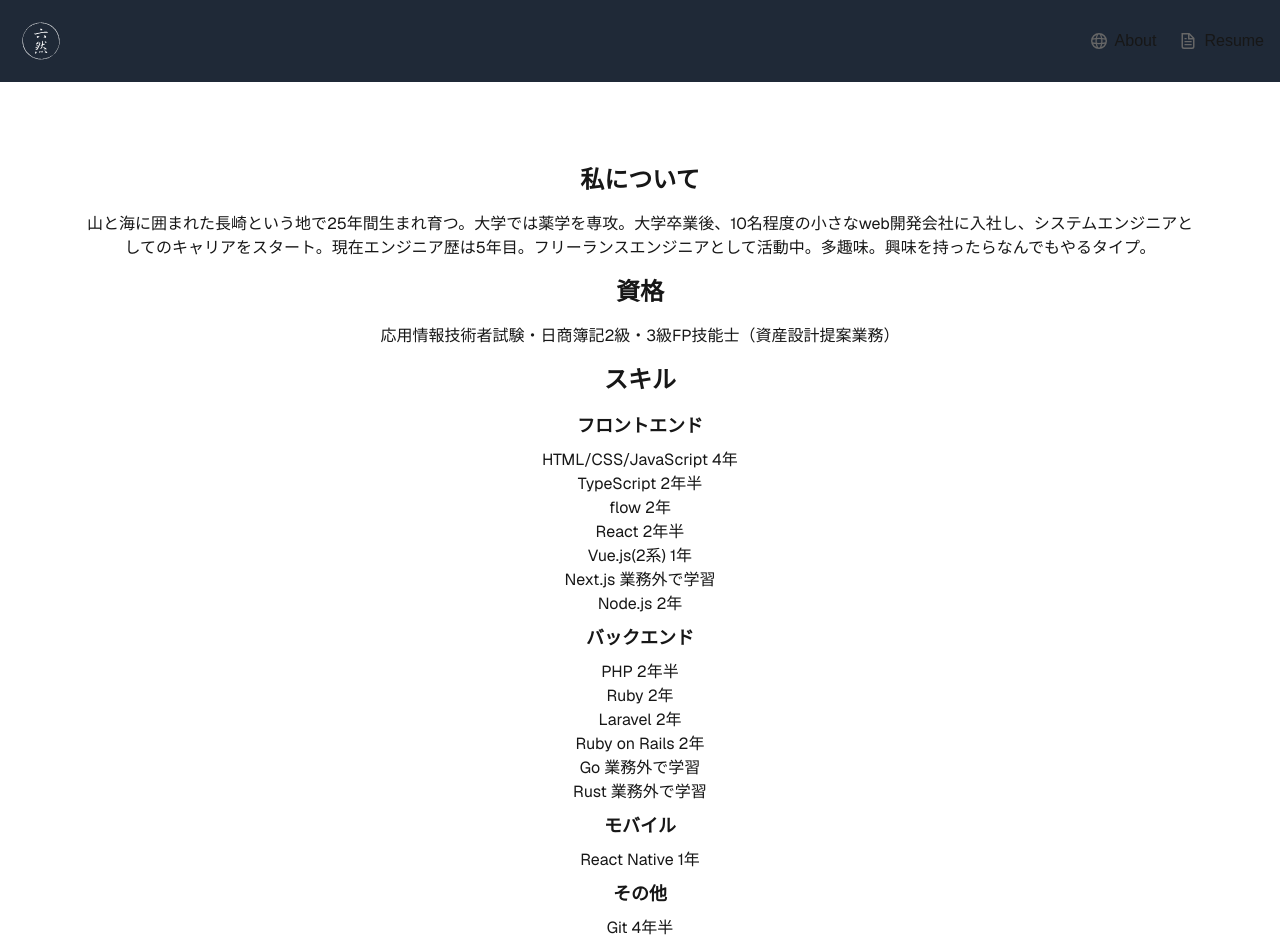
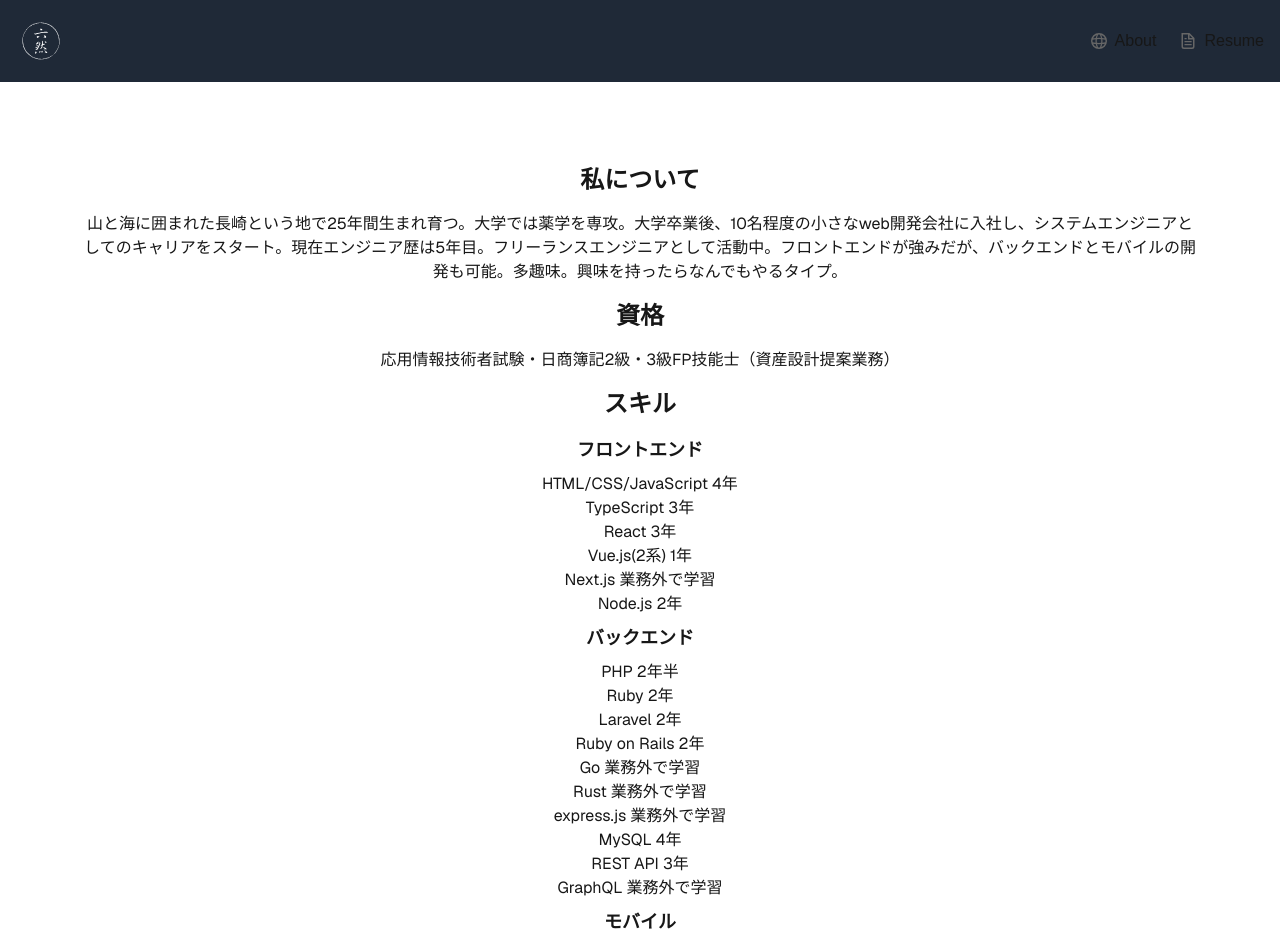
Before and after one commit to nottak0409/portfolio, a Next.js app: page /about in a window 1280 px wide. Shown: the top 941 px of the page. Built offline with nearby package versions, Linux system fonts and the light colour scheme.

Commit message:
経歴の修正

```diff
--- a/app/about/page.tsx
+++ b/app/about/page.tsx
@@ -10,7 +10,7 @@ export default function About() {
 						私について
 					</div>
 					<div className="text-base text-center w-xl break-all">
-						山と海に囲まれた長崎という地で25年間生まれ育つ。大学では薬学を専攻。大学卒業後、10名程度の小さなweb開発会社に入社し、システムエンジニアとしてのキャリアをスタート。現在エンジニア歴は5年目。フリーランスエンジニアとして活動中。多趣味。興味を持ったらなんでもやるタイプ。
+						山と海に囲まれた長崎という地で25年間生まれ育つ。大学では薬学を専攻。大学卒業後、10名程度の小さなweb開発会社に入社し、システムエンジニアとしてのキャリアをスタート。現在エンジニア歴は5年目。フリーランスエンジニアとして活動中。フロントエンドが強みだが、バックエンドとモバイルの開発も可能。多趣味。興味を持ったらなんでもやるタイプ。
 					</div>
 					<div className="text-xl sm:text-2xl font-bold text-center w-xl break-all">
 						資格
@@ -25,9 +25,8 @@ export default function About() {
 						<div className="text-lg font-bold">フロントエンド</div>
 						<ul>
 							<li>HTML/CSS/JavaScript 4年</li>
-							<li>TypeScript 2年半</li>
-							<li>flow 2年</li>
-							<li>React 2年半</li>
+							<li>TypeScript 3年</li>
+							<li>React 3年</li>
 							<li>Vue.js(2系) 1年</li>
 							<li>Next.js 業務外で学習</li>
 							<li>Node.js 2年</li>
@@ -40,10 +39,15 @@ export default function About() {
 							<li>Ruby on Rails 2年</li>
 							<li>Go 業務外で学習</li>
 							<li>Rust 業務外で学習</li>
+							<li>express.js 業務外で学習</li>
+							<li>MySQL 4年</li>
+							<li>REST API 3年</li>
+							<li>GraphQL 業務外で学習</li>
 						</ul>
 						<div className="text-lg font-bold">モバイル</div>
 						<ul>
 							<li>React Native 1年</li>
+							<li>Flutter 業務外で学習</li>
 						</ul>
 						<div className="text-lg font-bold">その他</div>
 						<ul>
```
